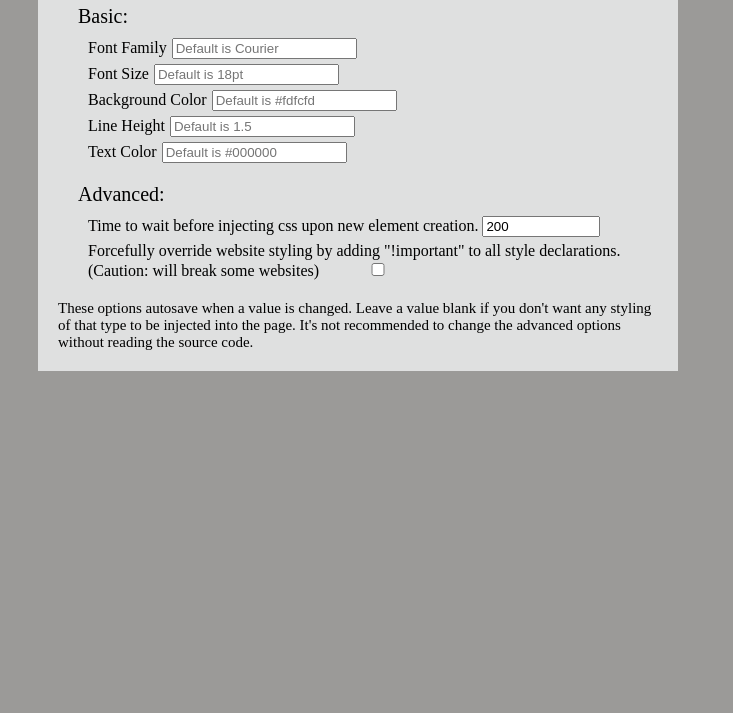
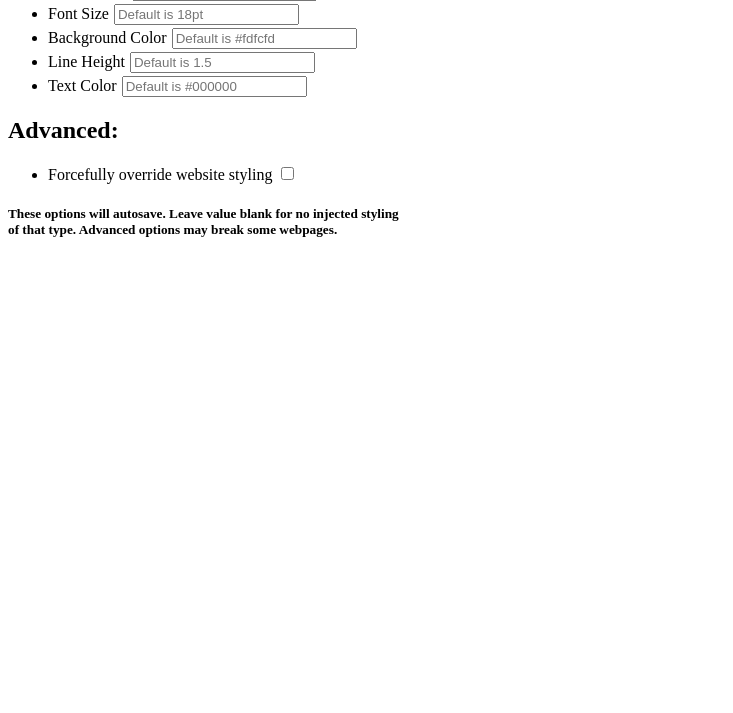
Before and after one commit to CyrusRoshan/DyslexiaReaderChrome, a browser extension: page Chrome Extension Files/options.html in a window 1280 px wide. Shown: the part 87-800 px from the top of the page, without its empty margins (0-733 px from the left). Drawn offline with Linux system fonts and the light colour scheme.

Commit message:
new update, everything seems to be good except for the auto-update on tab change

```diff
--- a/Chrome Extension Files/css/optionsStyle.css
+++ /dev/null
@@ -1,61 +0,0 @@
-body {
-  background: rgb(155, 154, 152);
-  padding-left: 30px;
-  padding-top: 10px;
-}
-
-.title {
-  font-size: 30px;
-}
-
-.mainContainer{
-  background-color: rgb(223, 224, 224);
-  width: 600px;
-  padding: 20px;
-}
-  .listItem{
-    margin-bottom: 5px;
-    margin-top: 5px;
-  }
-
-.titleContainer{
-  margin-bottom: 20px;
-}
-
-.optionContainer{
-  margin-bottom: 20px;
-  padding-left: 20px;
-}
-  .optionContainer .listItem label{
-    margin-left: 5px;
-  }
-  .optionContainer .basic{
-    font-size: 20px;
-  }
-  .optionContainer form{
-    padding-left: 10px;
-    padding-top: 5px;
-  }
-    .optionContainer form * {
-      cursor: pointer;
-    }
-
-
-.textContainer{
-  margin-bottom: 20px;
-  padding-left: 20px;
-}
-  .textContainer .advanced {
-    font-size: 20px;
-  }
-  .textContainer form{
-    padding-left: 10px;
-    padding-top: 5px;
-  }
-    .textContainer form input{
-      width: 110px;
-    }
-
-.message{
-  font-size: 15px;
-}
--- a/Chrome Extension Files/js/options.js
+++ b/Chrome Extension Files/js/options.js
@@ -1,10 +1,7 @@
-
-
 function declareVariables(){
 	chrome.storage.sync.get(function(data) {
 		window.status = "";
 		window.domain = "";
-    window.refresh = "";
 		window.dataStorage = {};
 		window.enabled = "";
 		window.fontFamilyVal = "Courier";
@@ -35,14 +32,8 @@ function setValues(){
 	$("#backgroundColor").val(dataStorage["backgroundColorVal"]);
 	$("#lineHeight").val(dataStorage["lineHeightVal"]);
 	$("#color").val(dataStorage["colorVal"]);
-  $("#refresh").val(dataStorage["refresh"]);
 	if (dataStorage["forceInject"] === true){
 		document.getElementById("forceInject").checked = true;
-  }
-  if (document.getElementById("refresh").value < 1){
-    document.getElementById("refresh").value = 200;
-    dataStorage["refresh"] = 200;
-    chrome.storage.sync.set(dataStorage);
 	}
 }
 
@@ -52,7 +43,6 @@ function partA(){
 	dataStorage["backgroundColorVal"] = $("#backgroundColor").val();
 	dataStorage["lineHeightVal"] = $("#lineHeight").val();
 	dataStorage["colorVal"] = $("#color").val();
-  dataStorage["refresh"] = $("#refresh").val();
 	dataStorage["forceInject"] = document.getElementById("forceInject").checked;
 }
 
@@ -75,7 +65,6 @@ document.addEventListener('DOMContentLoaded', function () {
 	document.getElementById("backgroundColor").addEventListener("blur", saveOptions);
 	document.getElementById("lineHeight").addEventListener("blur", saveOptions);
 	document.getElementById("color").addEventListener("blur", saveOptions);
-  document.getElementById("refresh").addEventListener("blur", saveOptions);
 	document.getElementById("forceInject").addEventListener("click", saveOptions);
 	declareVariables();
 });
--- a/Chrome Extension Files/options.html
+++ b/Chrome Extension Files/options.html
@@ -1,40 +1,46 @@
 <!doctype html>
 <html>
 	<head>
-    <link href="css/optionsStyle.css" rel='stylesheet' type='text/css' />
 		<title>DRC Options</title>
 		<script src="js/jquery-2.1.4.min.js"></script>
 		<script src="js/options.js"></script>
+		<style>
+			body{
+				width: 400px;
+			}
+
+			label{
+				margin-left: 5px;
+				height: 10px;
+			}
+			li{
+				margin-bottom: 3px;
+			}
+		</style>
 	</head>
 	<body>
 		<div class="mainContainer">
-      <div div class="titleContainer">
-        <div class="title">Options:</div>
-      </div>
 			<div class="optionContainer">
-        <div class="basic">Basic:</div>
+				<h2>Basic:</h2>
 				<form>
-          <div class="listItem">Font Family<label for="fontFamily"><input type="text" name="fontFamily" class="fontFamily" id="fontFamily" value="" placeholder="Default is Courier"><br></label></div>
-          <div class="listItem">Font Size<label for="fontSize"><input type="text" name="fontSize" class="fontSize" id="fontSize" value="" placeholder="Default is 18pt"><br></label></div>
-          <div class="listItem">Background Color<label for="backgroundColor"><input type="text" name="backgroundColor" class="backgroundColor" id="backgroundColor" value="" placeholder="Default is #fdfcfd"><br></label></div>
-          <div class="listItem">Line Height<label for="lineHeight"><input type="text" name="lineHeight" class="lineHeight" id="lineHeight" value="" placeholder="Default is 1.5"><br></label></div>
-          <div class="listItem">Text Color<label for="color"><input type="text" name="color" class="color" id="color" value="" placeholder="Default is #000000"><br></label></div>
-          <!--
-          <label for="fontFamily"><input type="checkbox" name="savedOption" class="checkbox" id="fontFamily" value="fontFamily">Change font family to Courier<br></label>
-          <label for="fontSize"><input type="checkbox" name="savedOption" class="checkbox" id="fontSize" value="fontSize">Change font size to 18pt<br></label>
-          <label for="backgroundColor"><input type="checkbox" name="savedOption" class="checkbox" id="backgroundColor" value="backgroundColor">Change background color to #fbfbfb<br></label>
-          <label for="lineHeight"><input type="checkbox" name="savedOption" class="checkbox" id="lineHeight" value="lineHeight">Change line height to 1.5<br></label>
-          -->
+					<ul>
+						<li class="listItem">Font Family<label for="fontFamily"><input type="text" name="fontFamily" class="fontFamily" id="fontFamily" value="" placeholder="Default is Courier"><br></label></li>
+						<li class="listItem">Font Size<label for="fontSize"><input type="text" name="fontSize" class="fontSize" id="fontSize" value="" placeholder="Default is 18pt"><br></label></li>
+						<li class="listItem">Background Color<label for="backgroundColor"><input type="text" name="backgroundColor" class="backgroundColor" id="backgroundColor" value="" placeholder="Default is #fdfcfd"><br></label></li>
+						<li class="listItem">Line Height<label for="lineHeight"><input type="text" name="lineHeight" class="lineHeight" id="lineHeight" value="" placeholder="Default is 1.5"><br></label></li>
+						<li class="listItem">Text Color<label for="color"><input type="text" name="color" class="color" id="color" value="" placeholder="Default is #000000"><br></label></li>
+					</ul>
 				</form>
 			</div>
 			<div class="textContainer">
-        <div class="advanced">Advanced:</div>
+				<h2>Advanced:</h2>
 				<form>
-          <div class="listItem">Time to wait before injecting css upon new element creation. <label for="refresh"><input type="text" name="refresh" class="refresh" id="refresh" value="" placeholder="Default is 200ms"><br></label></div>
-          <div class="listItem">Forcefully override website styling by adding "!important" to all style declarations. (Caution: will break some websites)<label id="forceInjectHolder" for="forceInject"><input type="checkbox" name="forceInject" class="checkbox forceInject" id="forceInject" value="forceInject"></label><br></div>
+					<ul>
+						<li class="listItem">Forcefully override website styling<label id="forceInjectHolder" for="forceInject"><input type="checkbox" name="forceInject" class="checkbox forceInject" id="forceInject" value="forceInject"></label><br></li>
+					</ul>
 				</form>
 			</div>
-      <div class="message">These options autosave when a value is changed. Leave a value blank if you don't want any styling of that type to be injected into the page. It's not recommended to change the advanced options without reading the source code.</div>
-    </div>
+			<h5>These options will autosave. Leave value blank for no injected styling of that type. Advanced options may break some webpages.</div>
+			</h5>
 	</body>
 </html>
```
Also changed, not shown: Chrome Extension Files/background.html (+0 -1 lines), Chrome Extension Files/css/popupStyle.css (+12 -4 lines), Chrome Extension Files/js/background.js (+10 -15 lines), Chrome Extension Files/js/checkStatus.js (+9 -4 lines), Chrome Extension Files/js/dataStorage.js (+5 -9 lines), Chrome Extension Files/js/inject.js (+3 -6 lines), Chrome Extension Files/js/onload.js (+5 -6 lines), Chrome Extension Files/js/radioChecker.js (+8 -4 lines), Chrome Extension Files/popup.html (+1 -0 lines), Chrome Extension Files/js/changeStatus.js (indentation only), Chrome Extension Files/js/urlChecker.js (indentation only), Chrome Extension Files/manifest.json. Lines whose indentation alone changed are shown as unchanged.
